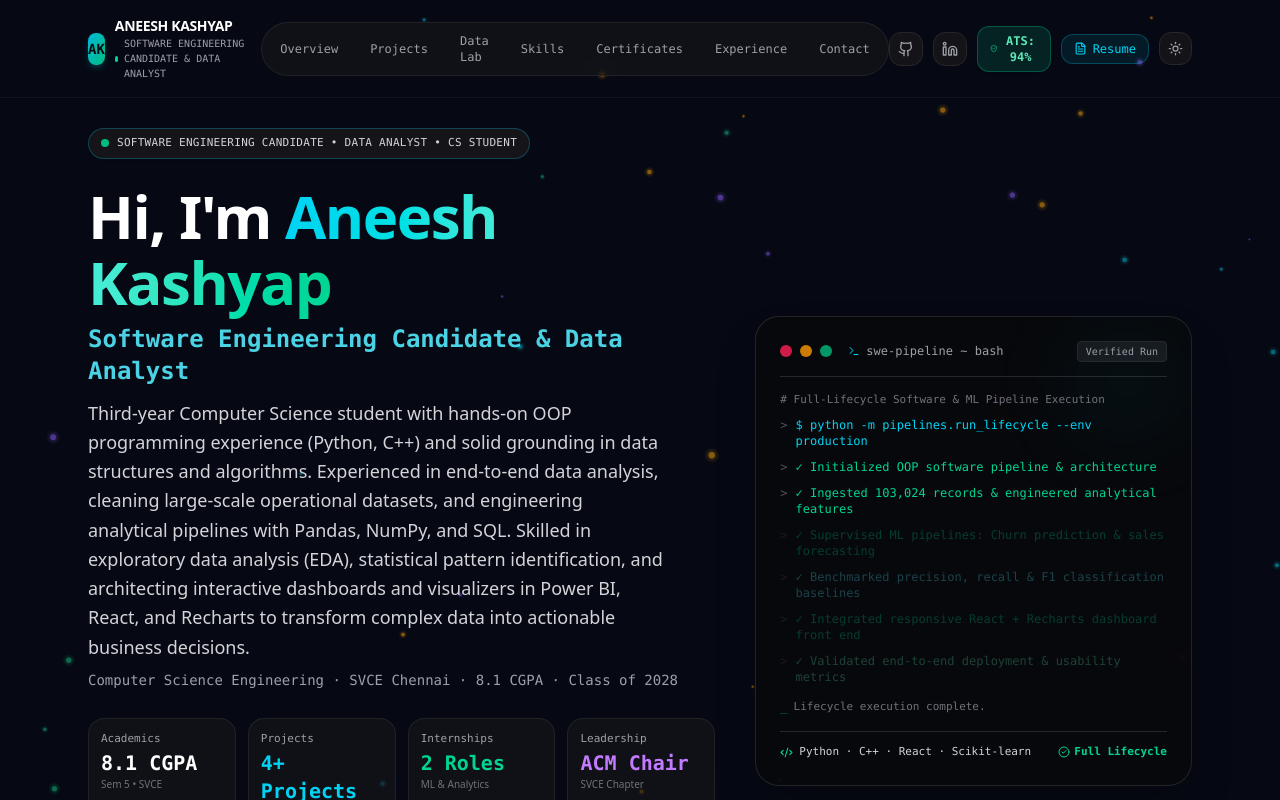
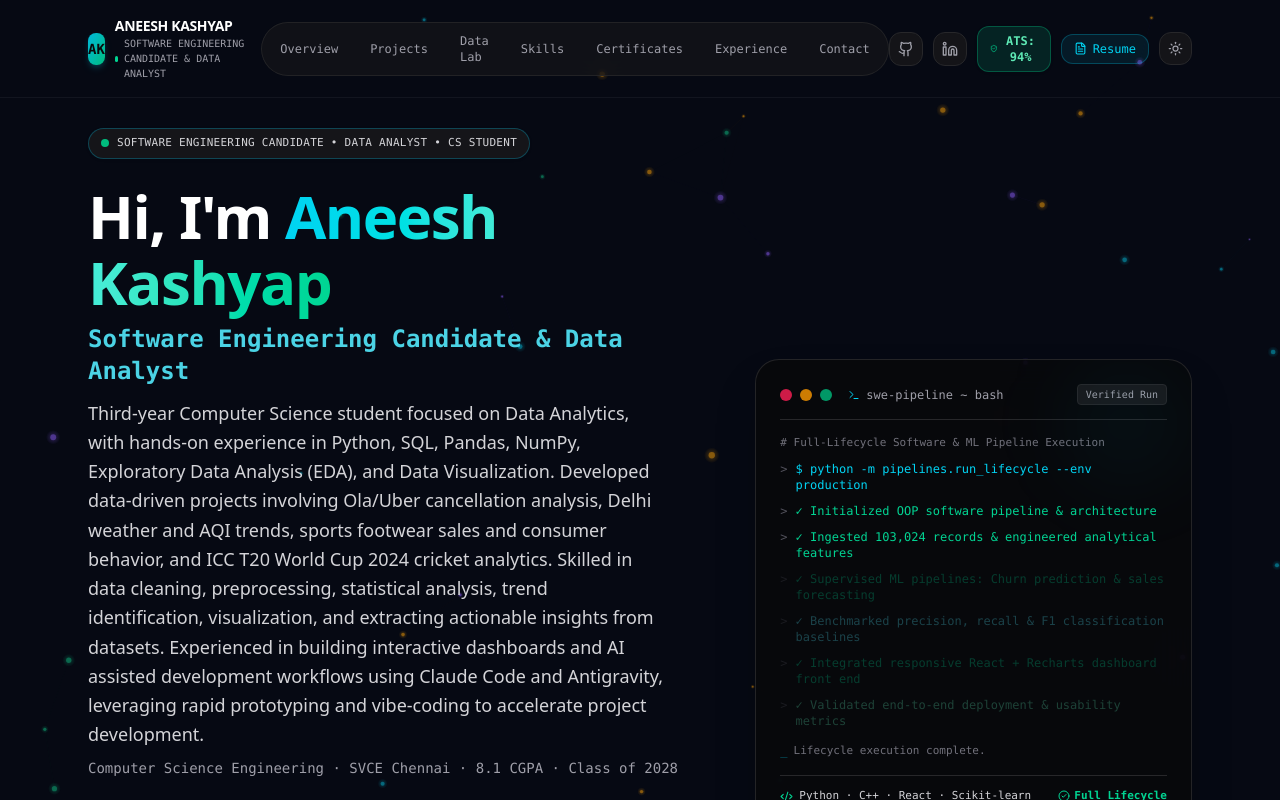
Before and after one commit to aneeshkashyap/portfolio, a Next.js app: page / in a window 1280 px wide. Shown: the top 800 px of the page. Built offline with nearby package versions, Linux system fonts and the light colour scheme.

Commit message:
feat: update summary content with focused data analytics and rapid prototyping details

```diff
--- a/app/layout.tsx
+++ b/app/layout.tsx
@@ -2,6 +2,7 @@ import type { Metadata } from "next";
 import { Geist, Geist_Mono } from "next/font/google";
 import "./globals.css";
 import Providers from "./providers";
+import { personalInfo } from "@/data/resumeData";
 
 const geistSans = Geist({
   variable: "--font-geist-sans",
@@ -15,8 +16,7 @@ const geistMono = Geist_Mono({
 
 export const metadata: Metadata = {
   title: "Aneesh Kashyap | Software Engineering Candidate & Data Analyst",
-  description:
-    "Third-year Computer Science Engineering student with hands-on OOP programming experience (Python, C++) and solid grounding in data structures and algorithms. Experienced in end-to-end data analysis, cleaning large-scale operational datasets, and engineering analytical pipelines with Pandas, NumPy, and SQL. Skilled in exploratory data analysis (EDA), statistical pattern identification, and architecting interactive dashboards in Power BI and React.",
+  description: personalInfo.bio,
   keywords: [
     "Aneesh Kashyap",
     "Software Engineering Candidate",
@@ -41,8 +41,7 @@ export const metadata: Metadata = {
   authors: [{ name: "Aneesh Kashyap K S" }],
   openGraph: {
     title: "Aneesh Kashyap | Software Engineering Candidate & Data Analyst",
-    description:
-      "Third-year Computer Science Engineering student with hands-on OOP programming experience (Python, C++) and solid grounding in data structures and algorithms. Experienced in end-to-end data analysis, cleaning large-scale operational datasets, and engineering analytical pipelines with Pandas, NumPy, and SQL. Skilled in exploratory data analysis (EDA), statistical pattern identification, and architecting interactive dashboards in Power BI and React.",
+    description: personalInfo.bio,
     url: "https://ksaneeshkashyapportfolio.vercel.app/",
     siteName: "Aneesh Kashyap Portfolio",
     type: "website",
@@ -50,8 +49,7 @@ export const metadata: Metadata = {
   twitter: {
     card: "summary_large_image",
     title: "Aneesh Kashyap | Software Engineering Candidate & Data Analyst",
-    description:
-      "Third-year Computer Science Engineering student with hands-on OOP programming experience (Python, C++) and solid grounding in data structures and algorithms. Experienced in end-to-end data analysis, cleaning large-scale operational datasets, and engineering analytical pipelines with Pandas, NumPy, and SQL. Skilled in exploratory data analysis (EDA), statistical pattern identification, and architecting interactive dashboards in Power BI and React.",
+    description: personalInfo.bio,
   },
 };
 
--- a/components/Hero.tsx
+++ b/components/Hero.tsx
@@ -77,7 +77,7 @@ export default function Hero({ onOpenResume, onOpenContact, onOpenAtsScore }: He
               Software Engineering Candidate & Data Analyst
             </p>
             <p className="text-base sm:text-lg text-zinc-300 mt-3 leading-relaxed max-w-xl">
-              Third-year Computer Science student with hands-on OOP programming experience (Python, C++) and solid grounding in data structures and algorithms. Experienced in end-to-end data analysis, cleaning large-scale operational datasets, and engineering analytical pipelines with Pandas, NumPy, and SQL. Skilled in exploratory data analysis (EDA), statistical pattern identification, and architecting interactive dashboards and visualizers in Power BI, React, and Recharts to transform complex data into actionable business decisions.
+              {personalInfo.bio}
             </p>
             <p className="text-xs sm:text-sm font-mono text-zinc-400 mt-2">
               Computer Science Engineering · SVCE Chennai · 8.1 CGPA · Class of 2028
--- a/data/resumeData.ts
+++ b/data/resumeData.ts
@@ -86,7 +86,7 @@ export const personalInfo: PersonalInfo = {
   location: "Chennai",
   github: "https://github.com/aneeshkashyap",
   linkedin: "https://linkedin.com/in/aneeshkashyap-k-s",
-  bio: "Third-year Computer Science Engineering student with hands-on OOP programming experience (Python, C++) and a solid grounding in data structures and algorithms. Experienced in end-to-end data analysis, cleaning large-scale operational datasets, and engineering analytical pipelines with Pandas, NumPy, and SQL. Skilled in exploratory data analysis (EDA), statistical pattern identification, and architecting interactive dashboards and visualizers in Power BI, React, and Recharts to transform complex data into actionable business decisions.",
+  bio: "Third-year Computer Science student focused on Data Analytics, with hands-on experience in Python, SQL, Pandas, NumPy, Exploratory Data Analysis (EDA), and Data Visualization. Developed data-driven projects involving Ola/Uber cancellation analysis, Delhi weather and AQI trends, sports footwear sales and consumer behavior, and ICC T20 World Cup 2024 cricket analytics. Skilled in data cleaning, preprocessing, statistical analysis, trend identification, visualization, and extracting actionable insights from datasets. Experienced in building interactive dashboards and AI assisted development workflows using Claude Code and Antigravity, leveraging rapid prototyping and vibe-coding to accelerate project development.",
   tagline: "Computer Science Engineering Student · SVCE Chennai · 8.1 CGPA",
   status: "Open to Software Engineering, Data Analytics, and Machine Learning Opportunities",
   semester: "5th Semester (at least 3 semesters remaining)",
```
